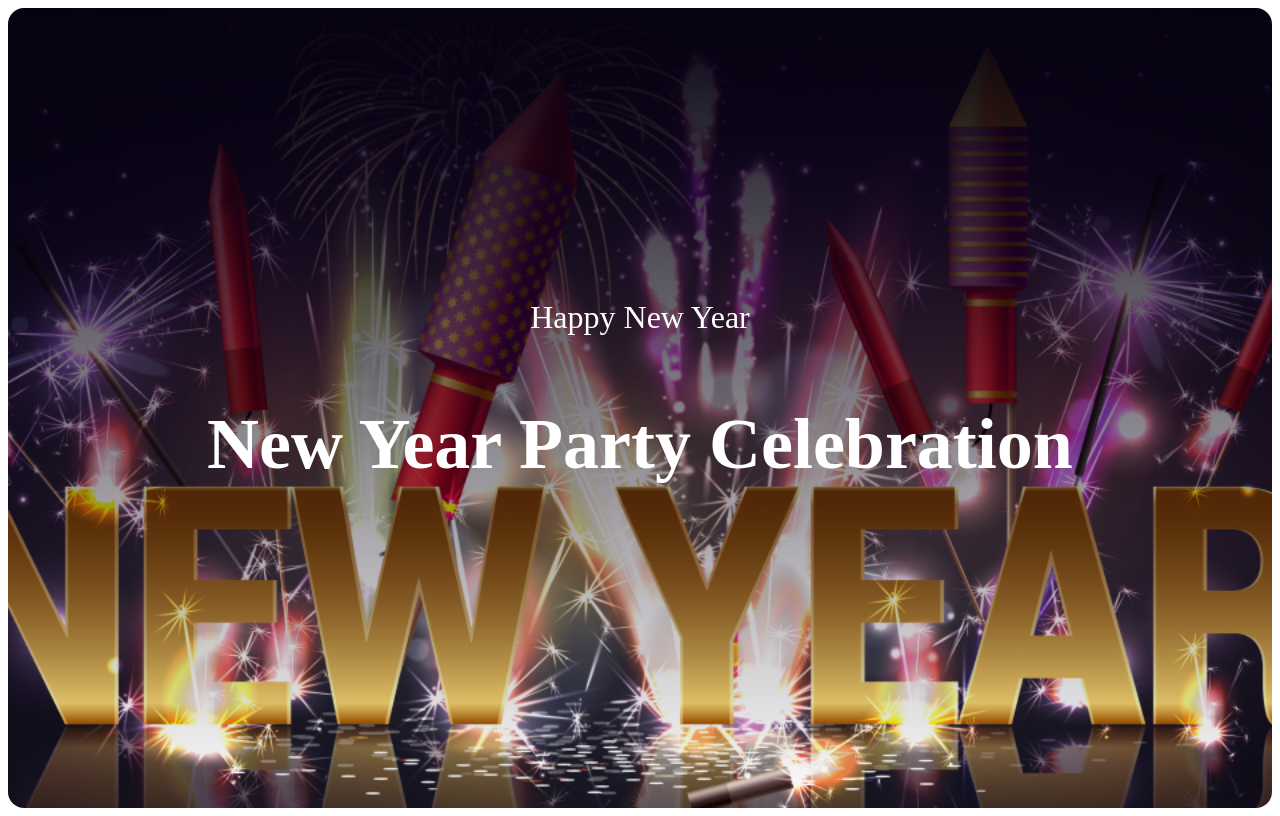
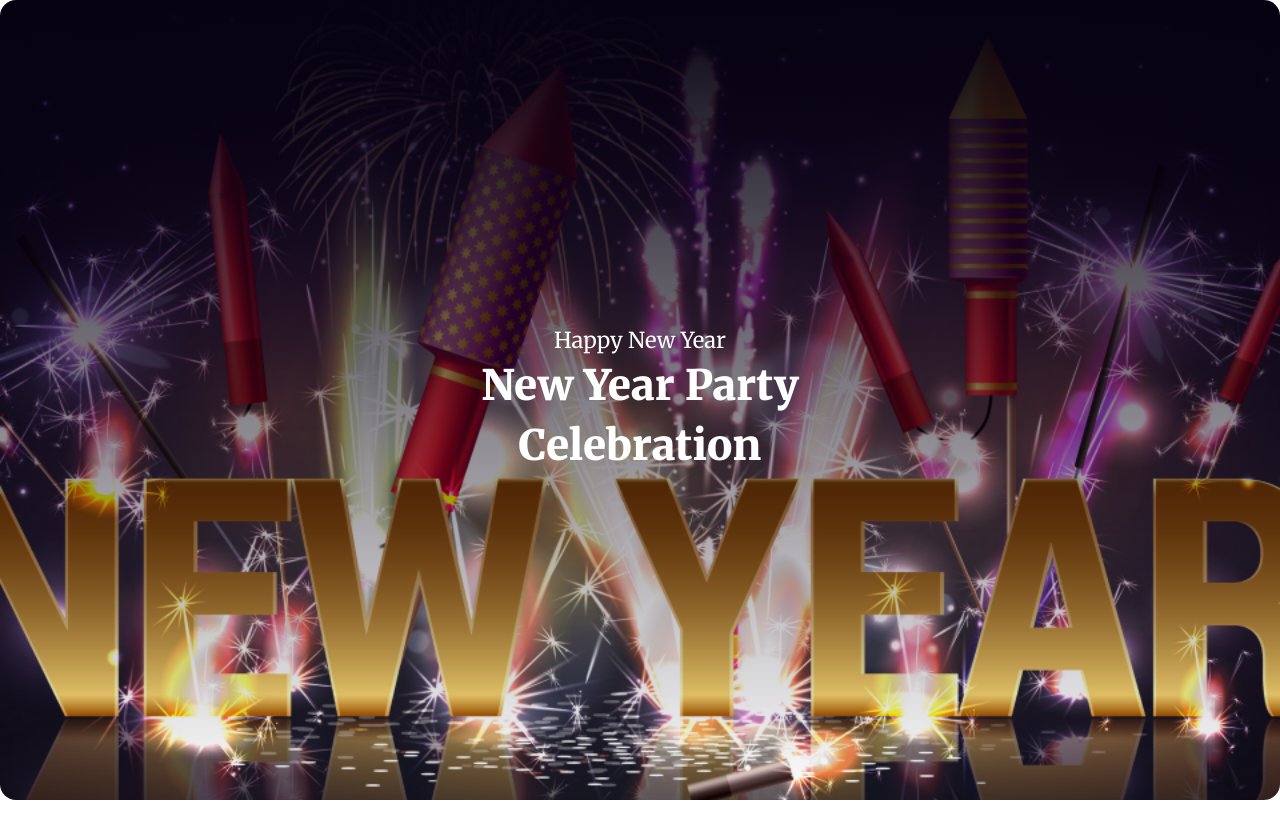
Before and after one commit to mintusikder/new-year-offer, a plain HTML site: page index.html in a window 1280 px wide. Drawn offline with Linux system fonts and the light colour scheme.

Commit message:
added font

```diff
--- a/index.html
+++ b/index.html
@@ -14,7 +14,7 @@
                 Happy New Year
             </p>
             <h2 class="hero-title">
-                New Year Party Celebration
+                New Year Party <br> Celebration
             </h2>
          </div>
      </div>
--- a/style/style.css
+++ b/style/style.css
@@ -1,3 +1,10 @@
+/* added font */
+@import url("https://fonts.googleapis.com/css2?family=Merriweather:ital,wght@0,300;0,400;0,700;0,900;1,300;1,400;1,700;1,900&display=swap");
+* {
+  margin: 0;
+  padding: 0;
+}
+
 .hero-container {
   display: flex;
   align-items: center;
@@ -19,18 +26,18 @@
 .hero-subtitle {
   color: rgb(255, 255, 255);
   font-family: Merriweather;
-    font-size: 32px;
+  font-size: 22px;
   font-weight: 400;
-    line-height: 40px;
+  line-height: 30px;
   letter-spacing: 0%;
   text-align: center;
 }
 .hero-title {
   color: rgb(255, 255, 255);
   font-family: Merriweather;
-    font-size: 72px;
+  font-size: 42px;
   font-weight: 900;
-    line-height: 95px;
+  line-height: 60px;
   letter-spacing: 0%;
   text-align: center;
 }
```
Lines whose indentation alone changed are shown as unchanged.
